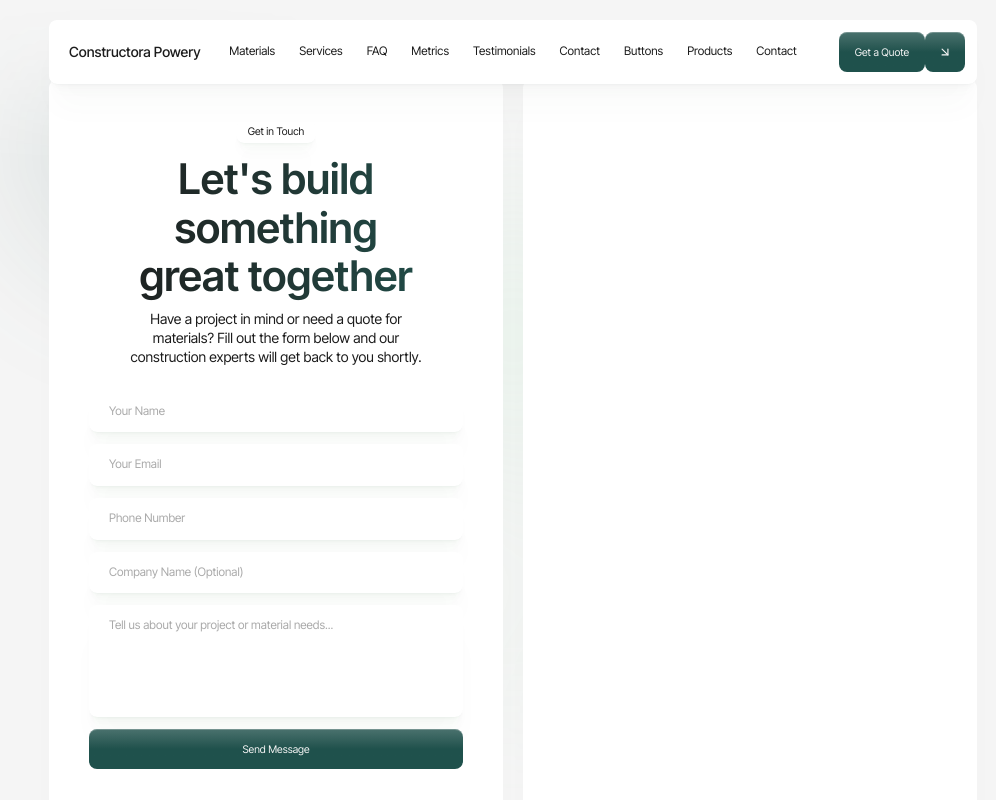
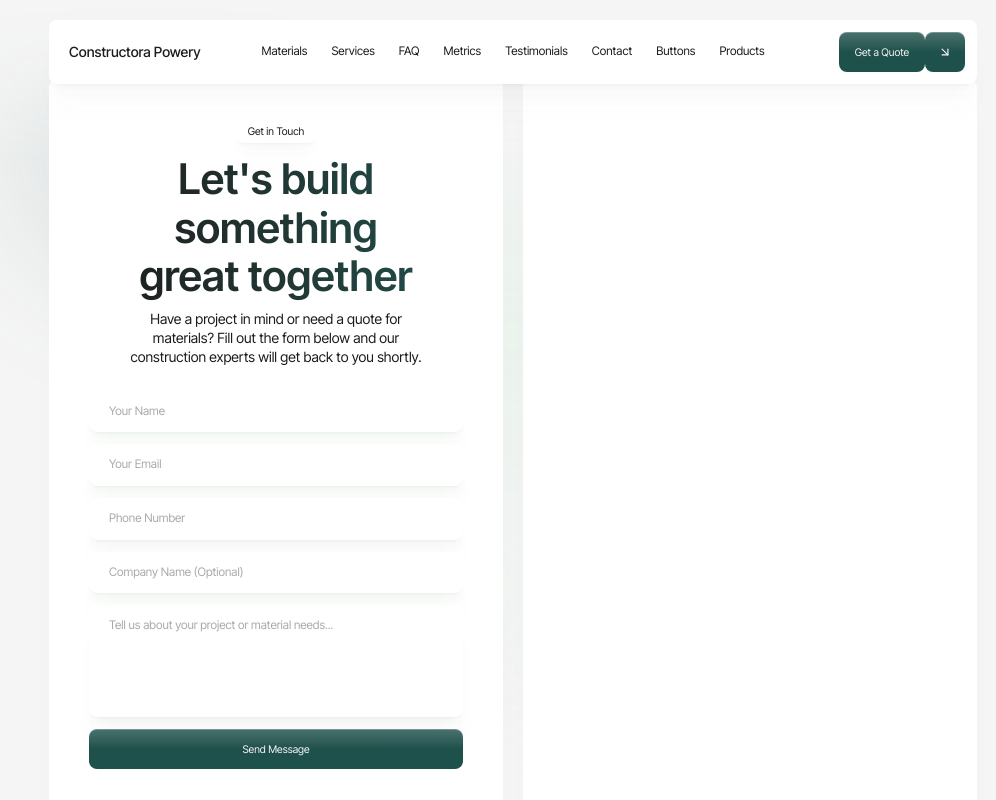
Before and after one commit to dmytro-webild/d6a241ce-9d91-4cb3-9e95-a5f34d405557, a React (Vite) app: page /contact in a window 1280 px wide. Shown: the top 800 px of the page, without its empty margins (127-1123 px from the left). Built offline with nearby package versions, Linux system fonts and the light colour scheme; a web font is replaced by a local one.

Commit message:
Bob AI: Remove Contact link from navbar

```diff
--- a/src/components/Layout.tsx
+++ b/src/components/Layout.tsx
@@ -33,7 +33,6 @@ export default function Layout() {
   },
   { name: "Buttons", href: "/buttons" },
   { name: "Products", href: "/products" },
-  { name: "Contact", href: "/contact" },
 
 
 
--- a/src/pages/ContactPage.tsx
+++ b/src/pages/ContactPage.tsx
@@ -1,49 +1,19 @@
-import ContactSplitForm from "@/components/sections/contact/ContactSplitForm";
-import FaqSimple from "@/components/sections/faq/FaqSimple";
+// AUTO-GENERATED shell by per-section-migrate.
+// Section bodies live in the sibling sections/ folder (one file per section).
+// Edit those section files directly. Non-block content (wrappers,
+// non-inlinable sections) is preserved inline; extracted section blocks
+// become component refs.
 
-export default function ContactPage() {
+import React from 'react';
+import ContactSection from './ContactPage/sections/Contact';
+import FaqSection from './ContactPage/sections/Faq';
+
+export default function ContactPage(): React.JSX.Element {
   return (
-    <div className="flex flex-col">
-      <ContactSplitForm
-        tag="Get in Touch"
-        title="Let's build something great together"
-        description="Have a project in mind or need a quote for materials? Fill out the form below and our construction experts will get back to you shortly."
-        inputs={[
-          { name: "name", type: "text", placeholder: "Your Name", required: true },
-          { name: "email", type: "email", placeholder: "Your Email", required: true },
-          { name: "phone", type: "tel", placeholder: "Phone Number", required: false },
-          { name: "company", type: "text", placeholder: "Company Name (Optional)", required: false }
-        ]}
-        textarea={{ name: "message", placeholder: "Tell us about your project or material needs...", rows: 5, required: true }}
-        buttonText="Send Message"
-        onSubmit={(data) => console.log("Form submitted:", data)} imageSrc=""
-        textAnimation="fade-blur"
-      />
+<div className="flex flex-col">
+      <ContactSection />
 
-      <FaqSimple
-        tag="Support"
-        title="Frequently Asked Questions"
-        description="Quick answers to common inquiries before you reach out."
-        items={[
-          {
-            question: "How fast do you reply to quote requests?",
-            answer: "We aim to respond to all inquiries and quote requests within 24 hours during regular business days."
-          },
-          {
-            question: "Do you deliver building materials to the site?",
-            answer: "Yes, we offer delivery services for all our building materials directly to your construction site. Delivery fees may vary based on location and order size."
-          },
-          {
-            question: "Can I schedule a consultation for my project?",
-            answer: "Absolutely. Once you submit the contact form, our team will reach out to schedule a consultation to discuss your project in detail."
-          },
-          {
-            question: "Do you handle both residential and commercial projects?",
-            answer: "Yes, Constructora Powery has extensive experience managing and supplying materials for both residential homes and large-scale commercial developments."
-          }
-        ]}
-        textAnimation="slide-up"
-      />
+      <FaqSection />
     </div>
   );
 }
--- /dev/null
+++ b/src/pages/ContactPage/sections/Contact.tsx
@@ -0,0 +1,27 @@
+// AUTO-GENERATED by per-section-migrate. Edit freely — Bob will treat this
+// file as the canonical source for the "contact" section.
+
+import React from 'react';
+import ContactSplitForm from "@/components/sections/contact/ContactSplitForm";
+
+export default function ContactSection(): React.JSX.Element {
+  return (
+    <div id="contact" data-section="contact">
+      <ContactSplitForm
+              tag="Get in Touch"
+              title="Let's build something great together"
+              description="Have a project in mind or need a quote for materials? Fill out the form below and our construction experts will get back to you shortly."
+              inputs={[
+                { name: "name", type: "text", placeholder: "Your Name", required: true },
+                { name: "email", type: "email", placeholder: "Your Email", required: true },
+                { name: "phone", type: "tel", placeholder: "Phone Number", required: false },
+                { name: "company", type: "text", placeholder: "Company Name (Optional)", required: false }
+              ]}
+              textarea={{ name: "message", placeholder: "Tell us about your project or material needs...", rows: 5, required: true }}
+              buttonText="Send Message"
+              onSubmit={(data) => console.log("Form submitted:", data)} imageSrc=""
+              textAnimation="fade-blur"
+            />
+    </div>
+  );
+}
--- /dev/null
+++ b/src/pages/ContactPage/sections/Faq.tsx
@@ -0,0 +1,36 @@
+// AUTO-GENERATED by per-section-migrate. Edit freely — Bob will treat this
+// file as the canonical source for the "faq" section.
+
+import React from 'react';
+import FaqSimple from "@/components/sections/faq/FaqSimple";
+
+export default function FaqSection(): React.JSX.Element {
+  return (
+    <div id="faq" data-section="faq">
+      <FaqSimple
+              tag="Support"
+              title="Frequently Asked Questions"
+              description="Quick answers to common inquiries before you reach out."
+              items={[
+                {
+                  question: "How fast do you reply to quote requests?",
+                  answer: "We aim to respond to all inquiries and quote requests within 24 hours during regular business days."
+                },
+                {
+                  question: "Do you deliver building materials to the site?",
+                  answer: "Yes, we offer delivery services for all our building materials directly to your construction site. Delivery fees may vary based on location and order size."
+                },
+                {
+                  question: "Can I schedule a consultation for my project?",
+                  answer: "Absolutely. Once you submit the contact form, our team will reach out to schedule a consultation to discuss your project in detail."
+                },
+                {
+                  question: "Do you handle both residential and commercial projects?",
+                  answer: "Yes, Constructora Powery has extensive experience managing and supplying materials for both residential homes and large-scale commercial developments."
+                }
+              ]}
+              textAnimation="slide-up"
+            />
+    </div>
+  );
+}
```
